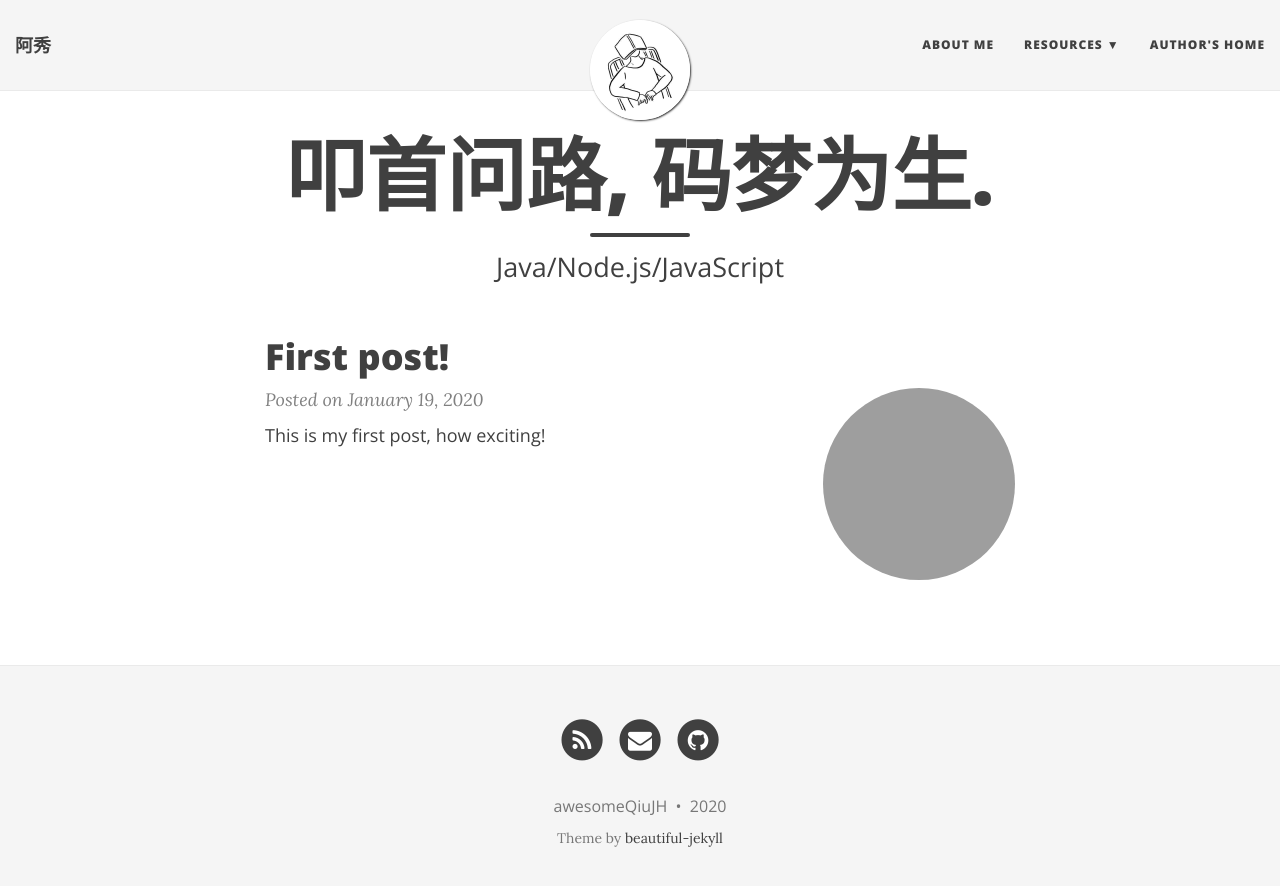
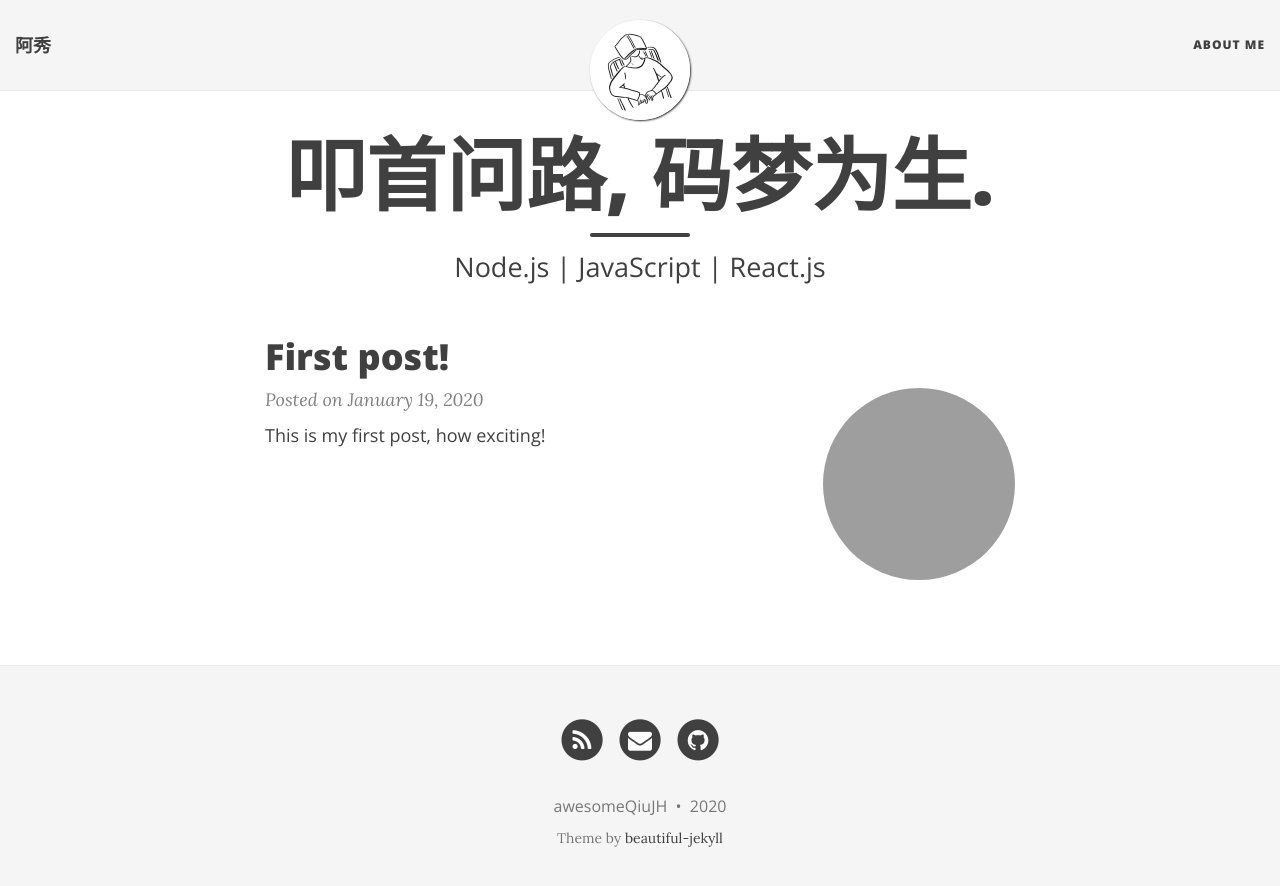
Before and after one commit to awesomeQiuJH/awesomeQiuJH.github.io, a Jekyll site: the page built from index.html, in a window 1280 px wide. Shown: the top 886 px of the page. Built offline with Jekyll 4.4.1, drawn with Linux system fonts in a browser that asks for light colours; nearby versions of some CDN libraries; the list of posts is cut into pages by our own code; grey boxes are pictures that could not be loaded.

```diff
--- a/_config.yml
+++ b/_config.yml
@@ -21,10 +21,6 @@ description: 您看我像咸鱼吗?
 # List of links in the navigation bar
 navbar-links:
   About Me: "aboutme"
-  Resources:
-    - Beautiful Jekyll: "http://deanattali.com/beautiful-jekyll/"
-    - Learn markdown: "http://www.markdowntutorial.com/"
-  Author's home: "http://deanattali.com"
 
 # Image to show in the navigation bar - image must be a square (width = height)
 # Remove this parameter if you don't want an image in the navbar
--- a/index.html
+++ b/index.html
@@ -1,7 +1,7 @@
 ---
 layout: page
 title: 叩首问路, 码梦为生.
-subtitle: Java/Node.js/JavaScript
+subtitle: Node.js | JavaScript | React.js
 use-site-title: true
 ---
 
```
Also changed, not shown: other parts of index.html (+1 -1 lines), favicon.ico (added).
